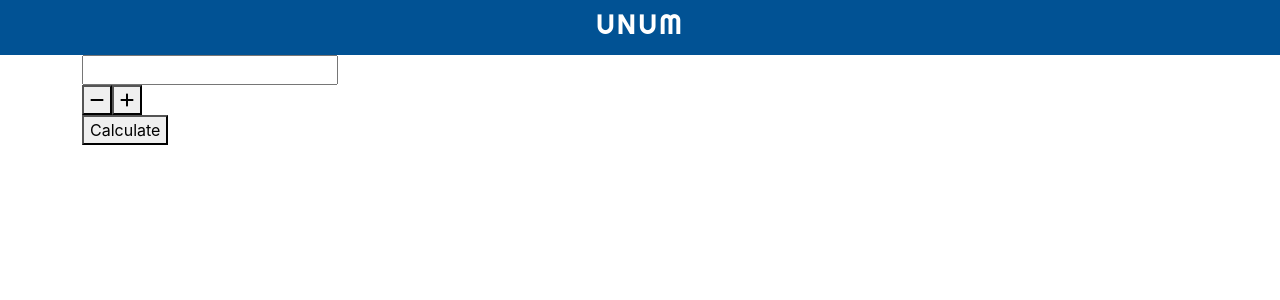
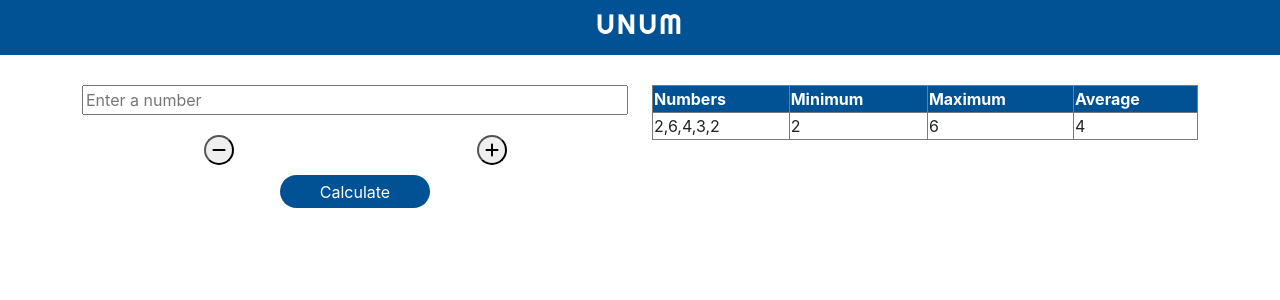
Before and after one commit to farrelleoin93/unum-challenge, a React (Create React App) app: page / in a window 1280 px wide. Shown: the top 300 px of the page. Built offline with nearby package versions, Linux system fonts and the light colour scheme.

Commit message:
Added placeholder table and styling

```diff
--- a/src/App.js
+++ b/src/App.js
@@ -1,7 +1,9 @@
 import Navbar from "./components/navbar/Navbar";
 import Form from "./components/form/Form";
+import Table from "./components/table/Table";
 
 import Container from "react-bootstrap/Container";
+import Row from "react-bootstrap/Row";
 
 import "../node_modules/font-awesome/css/font-awesome.min.css";
 
@@ -11,9 +13,11 @@
     <div className="App">
       <Navbar />
       <Container>
-        <Form />
+        <Row>
+          <Form />
+          <Table />
+        </Row>
       </Container>
-
     </div>
   );
 }
--- a/src/components/TextField/TextField.css
+++ b/src/components/TextField/TextField.css
@@ -0,0 +1,3 @@
+input {
+    width: 100%;
+}
--- a/src/components/TextField/TextField.js
+++ b/src/components/TextField/TextField.js
@@ -1,5 +1,7 @@
 import React from "react";
 
+import "./TextField.css"
+
 export default function TextField(){
-    return <input type="text" />;
+    return <input type="text" placeholder="Enter a number" />;
 }
--- a/src/components/form/Form.css
+++ b/src/components/form/Form.css
@@ -0,0 +1,30 @@
+form {
+    display: flex;
+    flex-direction: column;
+    align-items: center;
+    padding-top: 30px;
+    width: 100%;
+}
+
+.plus-minus-container {
+    display: flex;
+    justify-content: space-around;
+    width: 100%;
+}
+
+.plus-minus {
+    border-radius: 20px;
+    margin: 20px 0 10px;
+}
+
+.calculate-button {
+    display: flex;
+    justify-content: center;
+    align-items: center;
+    background-color: #015294;
+    color: #fff;
+    border-radius: 20px;
+    border: none;
+    width: 150px;
+    height: 33px;
+}
--- a/src/components/form/Form.js
+++ b/src/components/form/Form.js
@@ -1,6 +1,9 @@
 import React from "react";
 
 import TextField from "../TextField/TextField";
+
+import Col from "react-bootstrap/Col";
+import "./Form.css";
 
 import { FontAwesomeIcon } from "@fortawesome/react-fontawesome";
 import { faPlus } from "@fortawesome/free-solid-svg-icons";
@@ -9,17 +12,19 @@
 
 export default function Form(){
     return (
+      <Col>
         <form action="">
           <TextField />
           <div className="plus-minus-container">
-        <button>
+            <button className="plus-minus">
               <FontAwesomeIcon icon={faMinus} />
             </button>
-        <button>
+            <button className="plus-minus">
               <FontAwesomeIcon icon={faPlus} />
             </button>
           </div>
-        <button>Calculate</button>
+          <button className="calculate-button">Calculate</button>
         </form>
+      </Col>
     );
 }
--- /dev/null
+++ b/src/components/table/Table.css
@@ -0,0 +1,23 @@
+.table {
+    margin-top: 30px;
+    width: 100%;
+}
+
+.table-head {
+    background-color: #015294;
+    color: #fff;
+    border: solid 1px #7a7a7a;
+
+}
+
+.table-head th {
+    border: solid 1px #7a7a7a;
+}
+
+.data tr{
+    border: solid 1px #7a7a7a;
+}
+
+.data td {
+    border: solid 1px #7a7a7a;
+}
--- /dev/null
+++ b/src/components/table/Table.js
@@ -0,0 +1,25 @@
+import React from "react";
+
+import Col from "react-bootstrap/Col";
+import "./Table.css"
+
+export default function Table(){
+    return (
+      <Col>
+        <table className="table">
+          <tr className="table-head">
+            <th>Numbers</th>
+            <th>Minimum</th>
+            <th>Maximum</th>
+            <th>Average</th>
+          </tr>
+          <tr className="data">
+            <td>2,6,4,3,2</td>
+            <td>2</td>
+            <td>6</td>
+            <td>4</td>
+          </tr>
+        </table>
+      </Col>
+    );
+}
```
Lines whose indentation alone changed are shown as unchanged.
